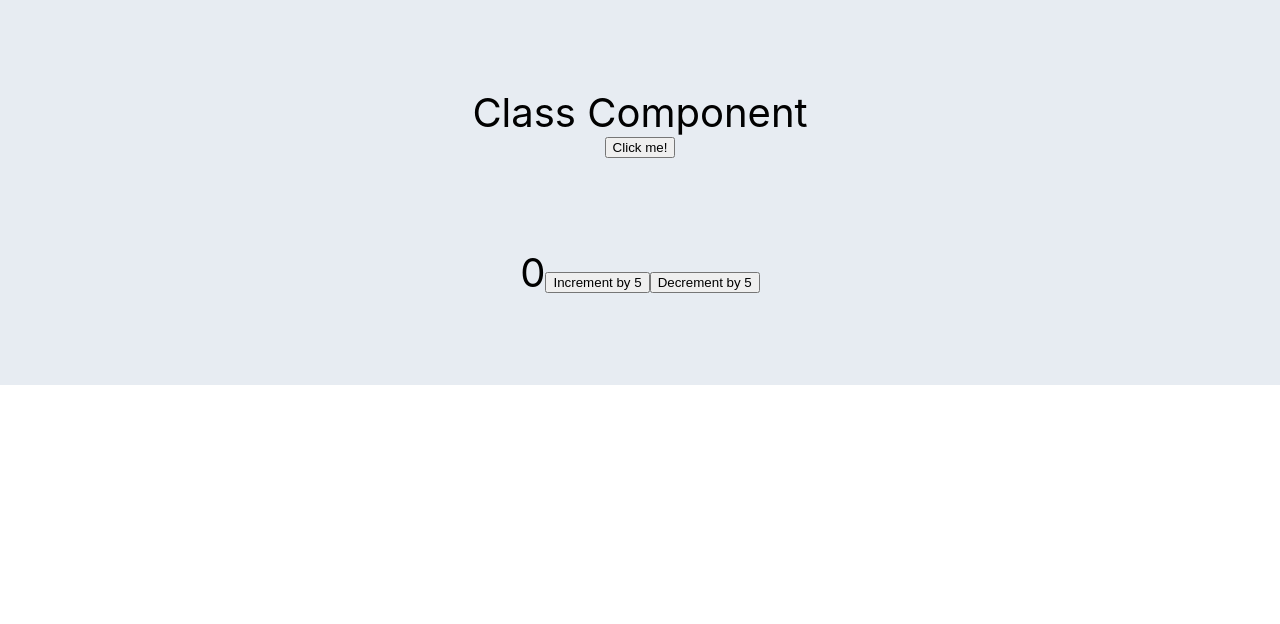
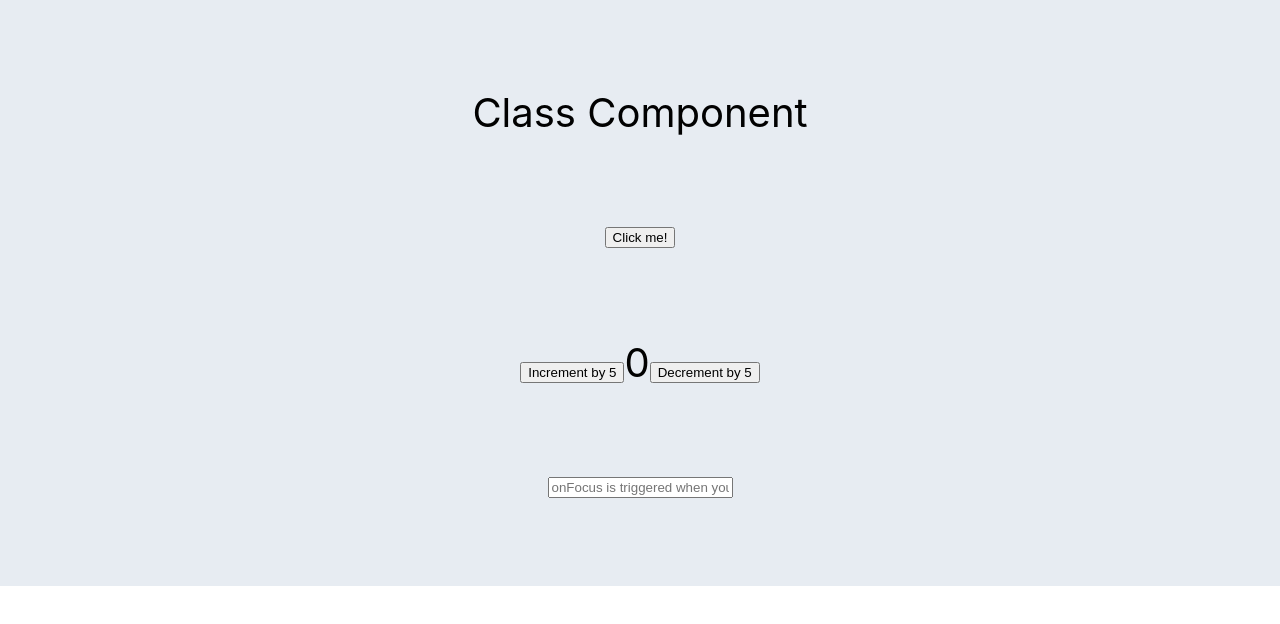
Before and after one commit to VictorSelischev/react-49-conspect, a React (Create React App) app: page / in a window 1280 px wide. Shown: the top 624 px of the page. Built offline with nearby package versions, Linux system fonts and the light colour scheme.

Commit message:
Создается событие фокуса в поле ввода компонента Focus

```diff
--- a/src/App.jsx
+++ b/src/App.jsx
@@ -1,5 +1,6 @@
 import { Counter } from './components/Counter/Counter';
 import { MyClassComponent } from './components/MyClassComponent/MyClassComponent';
+import Focus from './components/Focus/Focus';
 
 export const App = () => {
   return (
@@ -18,8 +19,9 @@ export const App = () => {
       }}
     >
       <MyClassComponent />
-      <button onClick={event => console.log(event)}>Click me!</button>
+      <button className="section" onClick={event => console.log(event)}>Click me!</button>
       <Counter step={5} />
+      <Focus />
     </div>
   );
 };
--- a/src/components/Counter/Counter.jsx
+++ b/src/components/Counter/Counter.jsx
@@ -1,7 +1,7 @@
 import React, { Component } from 'react';
 // import { ReactDOM } from 'react-dom';
 
-import css from './Counter.module.css';
+// import css from './Counter.module.css';
 
 class Counter extends Component {
 
@@ -23,11 +23,11 @@ class Counter extends Component {
     const { step } = this.props;
 
     return (
-      <div className={css.section}>
-        <span>0</span>
+      <div className="section">
         <button type="button" onClick={this.handleIncrement}>
           Increment by {step}
         </button>
+        <span>0</span>
         <button type="button" onClick={this.handleDecrement}>
           Decrement by {step}
         </button>
--- /dev/null
+++ b/src/components/Focus/Focus.jsx
@@ -0,0 +1,10 @@
+export default function Focus() {
+  return (
+    <input className="section"
+      onFocus={(e) => {
+        console.log('Focused on input');
+      }}
+      placeholder="onFocus is triggered when you click this input."
+    />
+  )
+}
--- a/src/index.css
+++ b/src/index.css
@@ -11,3 +11,7 @@ code {
   font-family: source-code-pro, Menlo, Monaco, Consolas, 'Courier New',
     monospace;
 }
+
+.section {
+  margin-top: 90px;
+}
```
Also changed, not shown: src/components/Focus/Focus.module.css (added).
